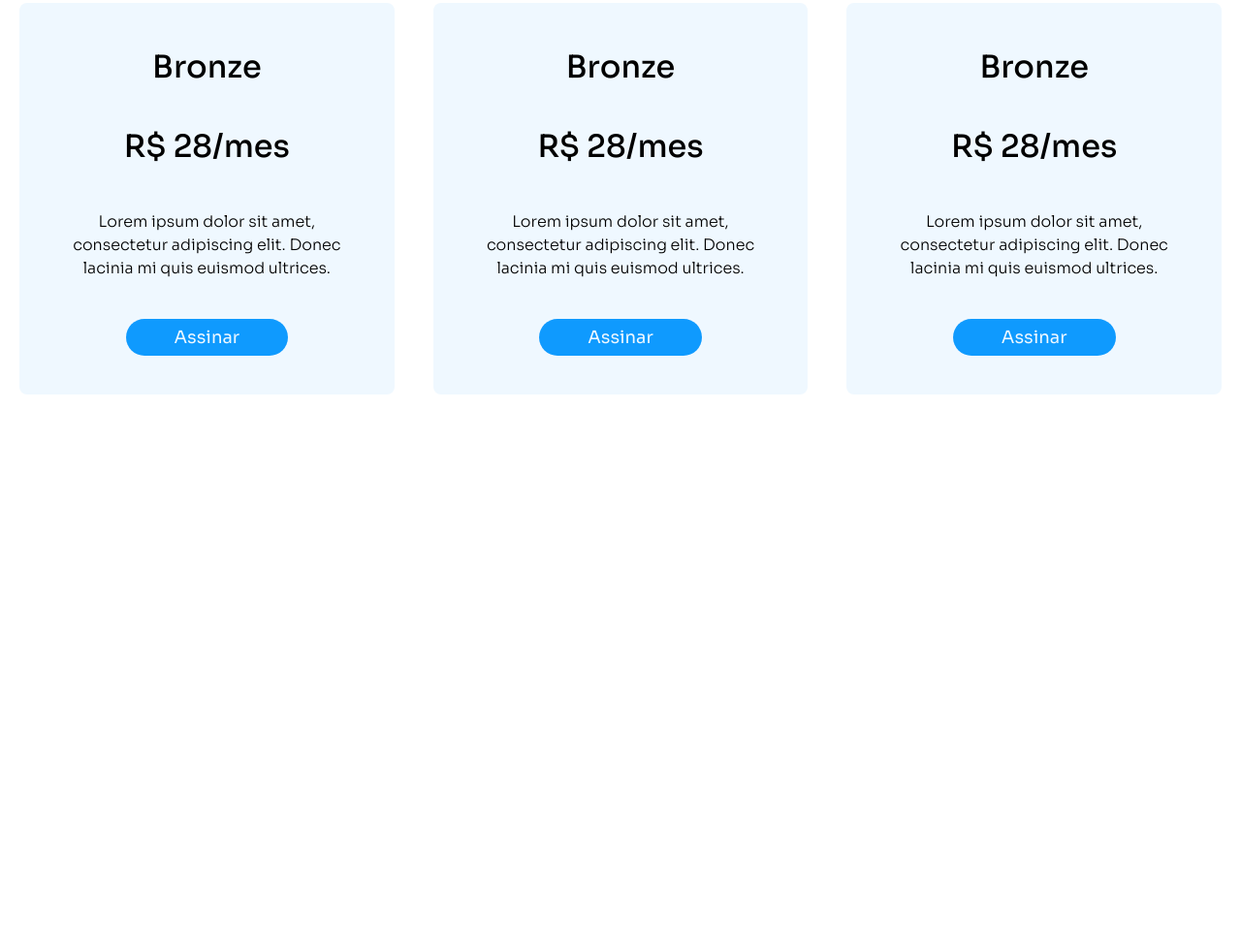
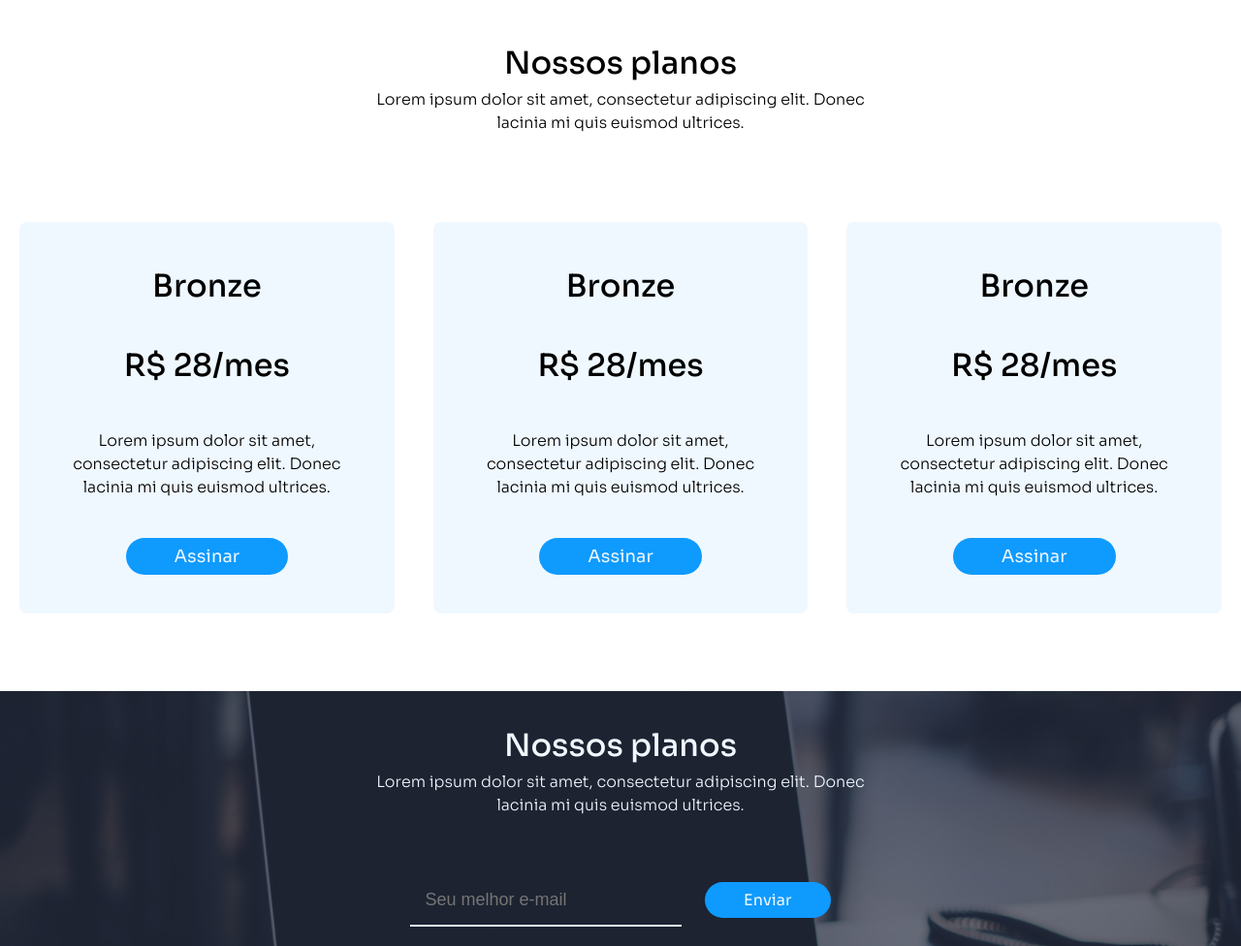
Before and after one commit to uitalorss/site-rachi, a plain HTML site: page index.html in a window 1280 px wide. Shown: the part 1453-2429 px from the top of the page at 97% size. Before the commit the page ends 1950 px from the top, so only its background shows below. Drawn offline with Linux system fonts and the light colour scheme.

Commit message:
área de contatos

```diff
--- a/assets/css/style.css
+++ b/assets/css/style.css
@@ -69,6 +69,11 @@ body {
 }
 
 .title-section {
+  padding: 20px 0;
+  margin-bottom: 30px;
+}
+
+.title-section h3 {
   font-size: 2em;
   font-weight: 500;
   text-align: center;
@@ -77,6 +82,7 @@ body {
 .content-funcionamento ul {
   display: flex;
   justify-content: space-around;
+  padding: 30px 0;
 }
 
 .item-funcionamento {
@@ -103,6 +109,7 @@ body {
 /* apresentação app */
 .app {
   background: #eff8ff;
+  padding: 20px 0;
 }
 
 .content-app {
@@ -127,16 +134,17 @@ body {
 
 /* Planos */
 .planos {
-  margin: 60px 0;
+  margin: 50px 0;
 }
 
 .subtitle {
   text-align: center;
-  padding: 20px 0;
+  padding: 10px 0;
   width: 40%;
   color: 6e7275;
   font-weight: 300;
   margin: 0 auto;
+  line-height: 1.5em;
 }
 
 .content-planos {
@@ -192,3 +200,41 @@ body {
   border: none;
   border-radius: 25px;
 }
+
+/* Contato */
+.contato {
+  background: url(../img/background.png);
+  padding: 20px 0;
+}
+
+.content-contato {
+  flex-direction: column;
+}
+
+.option {
+  color: #eff8ff;
+}
+
+.email-contato {
+  margin: 0 auto;
+}
+
+.email-contato input {
+  margin-right: 20px;
+  width: 250px;
+  padding: 15px;
+  background: none;
+  border: none;
+  color: #eff8ff;
+  border-bottom: solid 2px #eff8ff;
+  font-size: 1.125em;
+}
+
+.email-contato a {
+  background: #0f9afe;
+  color: #eff8ff;
+  text-decoration: none;
+  padding: 8px 40px;
+  border: none;
+  border-radius: 25px;
+}
--- a/index.html
+++ b/index.html
@@ -48,7 +48,9 @@
   </section>
   <section class="funcionamento">
     <div class="container content-funcionamento">
-      <h3 class="title-section">Como Funciona</h3>
+      <div class="title-section">
+        <h3>Como Funciona</h3>
+      </div>
       <ul>
         <li class="item-funcionamento">
           <img src="assets/img/connect.png" alt="imagem que remete a conexão">
@@ -81,8 +83,11 @@
   </section>
   <section class="planos">
     <div class="container content-planos">
-      <h3 class="title-section">Nossos planos</h3>
-      <p class="subtitle">Lorem ipsum dolor sit amet, consectetur adipiscing elit. Donec lacinia mi quis euismod ultrices.</p>
+      <div class="title-section">
+        <h3>Nossos planos</h3>
+        <p class="subtitle">Lorem ipsum dolor sit amet, consectetur adipiscing elit. Donec lacinia mi quis euismod ultrices.</p>
+      </div>
+
       <div class="lista-planos">
         <div class="card">
           <h5>Bronze</h5>
@@ -111,8 +116,17 @@
       </div>
     </div>
   </section>
-  <section class="contatos">
-
+  <section class="contato">
+    <div class="container content-contato">
+      <div class="title-section option">
+        <h3>Nossos planos</h3>
+        <p class="subtitle">Lorem ipsum dolor sit amet, consectetur adipiscing elit. Donec lacinia mi quis euismod ultrices.</p>
+      </div>
+      <form class="email-contato" action="">
+        <input type="email" id="email" placeholder="Seu melhor e-mail">
+        <a class="btn" type="submit" href="">Enviar</a>
+      </form>
+    </div>
   </section>
   <footer>
 
```
